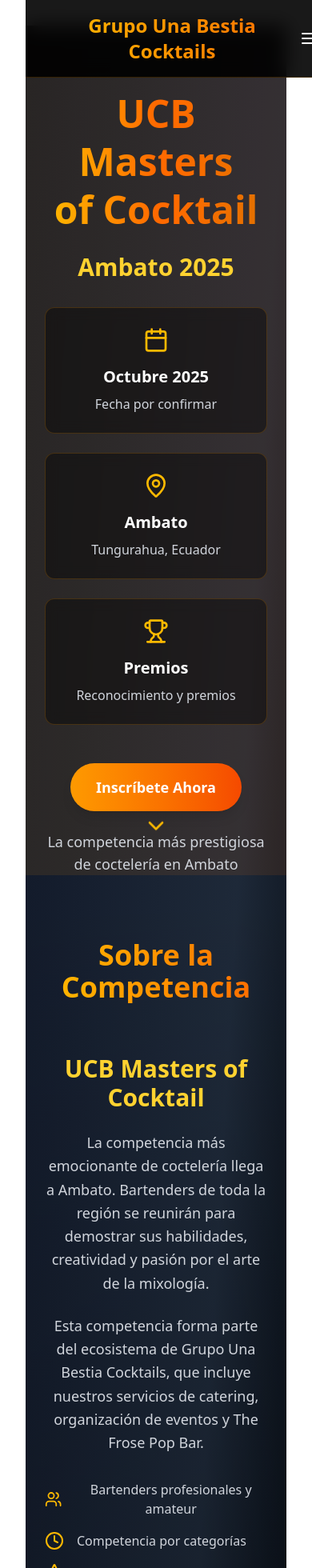
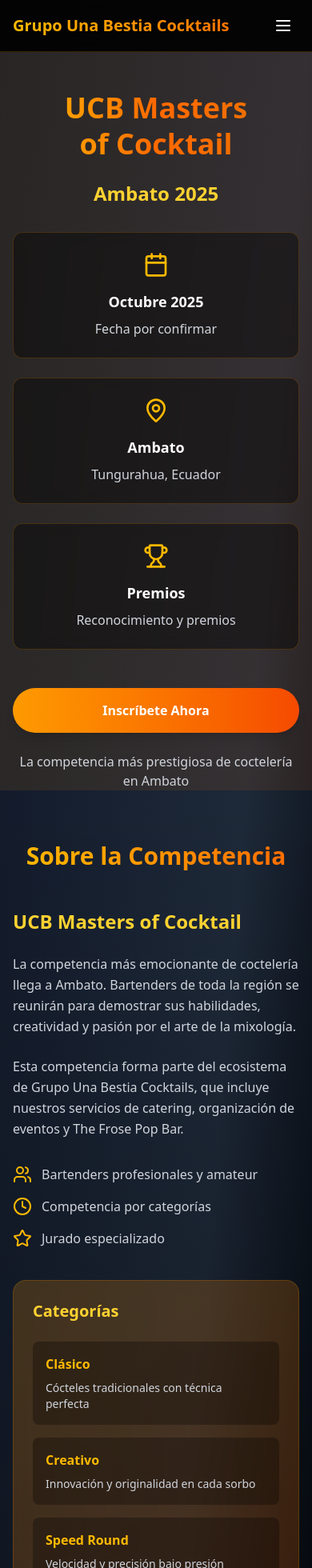
Before and after one commit to Dionisio202/Unabestiacocktails, a React (Vite) app: page / in a window 390 px wide. Shown: the top 1960 px of the page at 80% size. Built offline with nearby package versions, Linux system fonts and the light colour scheme.

Commit message:
changed responsive app

```diff
--- a/src/App.jsx
+++ b/src/App.jsx
@@ -1,6 +1,5 @@
 import { useState } from 'react'
 
-import './App.css'
 import CocktailCompetition from './pages/Competence'
 
 function App() {
--- a/src/pages/Competence.jsx
+++ b/src/pages/Competence.jsx
@@ -29,32 +29,43 @@
   };
 
   return (
-    <div className="min-h-screen bg-gradient-to-br from-gray-900 via-gray-800 to-black text-white">
+    <div className="min-h-screen bg-gradient-to-br from-gray-900 via-gray-800 to-black text-white scroll-smooth">
       {/* Header */}
-      <header className="fixed w-full top-0 z-50 bg-black/90 backdrop-blur-md border-b border-amber-500/20">
-        <nav className="container mx-auto px-6 py-4">
-          <div className="flex justify-between items-center">
-            <div className="text-2xl font-bold bg-gradient-to-r from-amber-400 to-orange-500 bg-clip-text text-transparent">
+      <header className="fixed inset-x-0 top-0 z-50 bg-black/90 backdrop-blur-md border-b border-amber-500/20">
+        <nav className="mx-auto max-w-7xl px-4 sm:px-6 py-3">
+          <div className="flex items-center justify-between gap-3">
+            {/* Marca: evita recortes en anchos medianos */}
+            <a
+              href="#home"
+              className="flex-1 min-w-0 block max-w-full truncate text-xl sm:text-2xl font-bold bg-gradient-to-r from-amber-400 to-orange-500 bg-clip-text text-transparent"
+              aria-label="Ir al inicio"
+            >
               Grupo Una Bestia Cocktails
+            </a>
+
+            {/* Navegación: visible desde XL en adelante para evitar colisiones */}
+            <div className="hidden xl:flex items-center gap-8 shrink-0">
+              <a href="#home" className="hover:text-amber-400 transition-colors whitespace-nowrap">Inicio</a>
+              <a href="#competition" className="hover:text-amber-400 transition-colors whitespace-nowrap">Competencia</a>
+              <a href="#rules" className="hover:text-amber-400 transition-colors whitespace-nowrap">Reglas</a>
+              <a href="#register" className="hover:text-amber-400 transition-colors whitespace-nowrap">Inscríbete</a>
             </div>
 
-            <div className="hidden md:flex space-x-8">
-              <a href="#home" className="hover:text-amber-400 transition-colors">Inicio</a>
-              <a href="#competition" className="hover:text-amber-400 transition-colors">Competencia</a>
-              <a href="#rules" className="hover:text-amber-400 transition-colors">Reglas</a>
-              <a href="#register" className="hover:text-amber-400 transition-colors">Inscríbete</a>
-            </div>
-
+            {/* Botón móvil/tablet */}
             <button
-              className="md:hidden text-white"
+              className="xl:hidden p-2 text-white rounded-md focus:outline-none focus:ring-2 focus:ring-amber-500"
               onClick={() => setIsMenuOpen(!isMenuOpen)}
+              aria-label={isMenuOpen ? 'Cerrar menú' : 'Abrir menú'}
+              aria-expanded={isMenuOpen}
+              aria-controls="mobile-nav"
             >
               {isMenuOpen ? <X size={24} /> : <Menu size={24} />}
             </button>
           </div>
 
+          {/* Menú móvil */}
           {isMenuOpen && (
-            <div className="md:hidden mt-4 pb-4 space-y-2">
+            <div id="mobile-nav" className="xl:hidden mt-3 pb-3 space-y-2">
               <a href="#home" className="block py-2 hover:text-amber-400 transition-colors" onClick={() => setIsMenuOpen(false)}>Inicio</a>
               <a href="#competition" className="block py-2 hover:text-amber-400 transition-colors" onClick={() => setIsMenuOpen(false)}>Competencia</a>
               <a href="#rules" className="block py-2 hover:text-amber-400 transition-colors" onClick={() => setIsMenuOpen(false)}>Reglas</a>
@@ -65,35 +76,38 @@
       </header>
 
       {/* Hero Section */}
-      <section id="home" className="min-h-screen flex items-center justify-center pt-20 relative overflow-hidden">
-        <div className="absolute inset-0 bg-gradient-to-r from-amber-500/10 to-orange-500/10"></div>
+      <section
+        id="home"
+        className="min-h-[calc(100vh-88px)] flex items-center justify-center pt-28 relative overflow-hidden"
+      >
+        <div className="absolute inset-0 bg-gradient-to-r from-amber-500/10 to-orange-500/10" />
 
-        <div className="container mx-auto px-6 text-center relative z-10">
+        <div className="mx-auto max-w-6xl px-4 sm:px-6 text-center relative z-10">
           <div className="mb-8">
-            <h1 className="text-5xl md:text-7xl font-bold mb-6 bg-gradient-to-r from-amber-400 via-orange-500 to-amber-600 bg-clip-text text-transparent leading-tight">
+            <h1 className="text-4xl sm:text-5xl md:text-7xl font-bold mb-6 bg-gradient-to-r from-amber-400 via-orange-500 to-amber-600 bg-clip-text text-transparent leading-tight">
               UCB Masters
               <br />
               of Cocktail
             </h1>
-            <div className="text-3xl md:text-4xl font-semibold text-amber-300 mb-8">
+            <div className="text-2xl sm:text-3xl md:text-4xl font-semibold text-amber-300 mb-8">
               Ambato 2025
             </div>
           </div>
 
-          <div className="grid md:grid-cols-3 gap-6 mb-12 max-w-4xl mx-auto">
+          <div className="grid grid-cols-1 sm:grid-cols-2 lg:grid-cols-3 gap-6 mb-12 max-w-4xl mx-auto">
             <div className="bg-black/40 backdrop-blur-sm rounded-xl p-6 border border-amber-500/20">
               <Calendar className="w-8 h-8 text-amber-400 mx-auto mb-4" />
-              <h3 className="text-xl font-semibold mb-2">Octubre 2025</h3>
+              <h3 className="text-lg sm:text-xl font-semibold mb-2">Octubre 2025</h3>
               <p className="text-gray-300">Fecha por confirmar</p>
             </div>
             <div className="bg-black/40 backdrop-blur-sm rounded-xl p-6 border border-amber-500/20">
               <MapPin className="w-8 h-8 text-amber-400 mx-auto mb-4" />
-              <h3 className="text-xl font-semibold mb-2">Ambato</h3>
+              <h3 className="text-lg sm:text-xl font-semibold mb-2">Ambato</h3>
               <p className="text-gray-300">Tungurahua, Ecuador</p>
             </div>
             <div className="bg-black/40 backdrop-blur-sm rounded-xl p-6 border border-amber-500/20">
               <Trophy className="w-8 h-8 text-amber-400 mx-auto mb-4" />
-              <h3 className="text-xl font-semibold mb-2">Premios</h3>
+              <h3 className="text-lg sm:text-xl font-semibold mb-2">Premios</h3>
               <p className="text-gray-300">Reconocimiento y premios</p>
             </div>
           </div>
@@ -101,56 +115,57 @@
           <div className="space-y-6">
             <a
               href="#register"
-              className="inline-block bg-gradient-to-r from-amber-500 to-orange-600 hover:from-amber-600 hover:to-orange-700 text-white font-bold py-4 px-8 rounded-full text-lg transform hover:scale-105 transition-all shadow-lg"
+              className="inline-block w-full sm:w-auto bg-gradient-to-r from-amber-500 to-orange-600 hover:from-amber-600 hover:to-orange-700 text-white font-bold py-4 px-8 rounded-full text-base sm:text-lg transform hover:scale-105 transition-all shadow-lg"
             >
               Inscríbete Ahora
             </a>
             <div className="text-gray-300">
-              <p className="text-lg">La competencia más prestigiosa de coctelería en Ambato</p>
+              <p className="text-base sm:text-lg">La competencia más prestigiosa de coctelería en Ambato</p>
             </div>
           </div>
         </div>
 
-        <div className="absolute bottom-10 left-1/2 transform -translate-x-1/2 animate-bounce">
+        {/* Oculta la flecha en móvil para no tapar contenido */}
+        <div className="hidden md:block absolute bottom-10 left-1/2 -translate-x-1/2 animate-bounce">
           <ChevronDown className="w-8 h-8 text-amber-400" />
         </div>
       </section>
 
       {/* Competition Details */}
-      <section id="competition" className="py-20 bg-gradient-to-b from-transparent to-black/30">
-        <div className="container mx-auto px-6">
-          <h2 className="text-4xl md:text-5xl font-bold text-center mb-16 bg-gradient-to-r from-amber-400 to-orange-500 bg-clip-text text-transparent">
+      <section id="competition" className="py-16 sm:py-20 bg-gradient-to-b from-transparent to-black/30 scroll-mt-28">
+        <div className="mx-auto max-w-7xl px-4 sm:px-6">
+          <h2 className="text-3xl sm:text-4xl md:text-5xl font-bold text-center mb-12 sm:mb-16 bg-gradient-to-r from-amber-400 to-orange-500 bg-clip-text text-transparent">
             Sobre la Competencia
           </h2>
 
-          <div className="grid md:grid-cols-2 gap-12 items-center">
+          <div className="grid grid-cols-1 lg:grid-cols-2 gap-10 lg:gap-12 items-center">
             <div>
-              <h3 className="text-3xl font-bold mb-6 text-amber-300">UCB Masters of Cocktail</h3>
-              <p className="text-lg text-gray-300 mb-6 leading-relaxed">
+              <h3 className="text-2xl sm:text-3xl font-bold mb-6 text-amber-300">UCB Masters of Cocktail</h3>
+              <p className="text-base sm:text-lg text-gray-300 mb-6 leading-relaxed">
                 La competencia más emocionante de coctelería llega a Ambato. Bartenders de toda la región se reunirán para demostrar sus habilidades, creatividad y pasión por el arte de la mixología.
               </p>
-              <p className="text-lg text-gray-300 mb-8 leading-relaxed">
+              <p className="text-base sm:text-lg text-gray-300 mb-8 leading-relaxed">
                 Esta competencia forma parte del ecosistema de Grupo Una Bestia Cocktails, que incluye nuestros servicios de catering, organización de eventos y The Frose Pop Bar.
               </p>
 
               <div className="space-y-4">
-                <div className="flex items-center space-x-4">
+                <div className="flex items-center gap-3">
                   <Users className="w-6 h-6 text-amber-400" />
                   <span className="text-gray-300">Bartenders profesionales y amateur</span>
                 </div>
-                <div className="flex items-center space-x-4">
+                <div className="flex items-center gap-3">
                   <Clock className="w-6 h-6 text-amber-400" />
                   <span className="text-gray-300">Competencia por categorías</span>
                 </div>
-                <div className="flex items-center space-x-4">
+                <div className="flex items-center gap-3">
                   <Star className="w-6 h-6 text-amber-400" />
                   <span className="text-gray-300">Jurado especializado</span>
                 </div>
               </div>
             </div>
 
-            <div className="bg-gradient-to-br from-amber-500/20 to-orange-500/20 rounded-2xl p-8 backdrop-blur-sm border border-amber-500/20">
-              <h4 className="text-2xl font-bold mb-6 text-amber-300">Categorías</h4>
+            <div className="bg-gradient-to-br from-amber-500/20 to-orange-500/20 rounded-2xl p-6 sm:p-8 backdrop-blur-sm border border-amber-500/20">
+              <h4 className="text-xl sm:text-2xl font-bold mb-6 text-amber-300">Categorías</h4>
               <div className="space-y-4">
                 <div className="bg-black/30 rounded-lg p-4">
                   <h5 className="font-semibold text-amber-400 mb-2">Clásico</h5>
@@ -171,53 +186,53 @@
       </section>
 
       {/* Rules Section */}
-      <section id="rules" className="py-20 bg-black/20">
-        <div className="container mx-auto px-6">
-          <h2 className="text-4xl md:text-5xl font-bold text-center mb-16 bg-gradient-to-r from-amber-400 to-orange-500 bg-clip-text text-transparent">
+      <section id="rules" className="py-16 sm:py-20 bg-black/20 scroll-mt-28">
+        <div className="mx-auto max-w-7xl px-4 sm:px-6">
+          <h2 className="text-3xl sm:text-4xl md:text-5xl font-bold text-center mb-12 sm:mb-16 bg-gradient-to-r from-amber-400 to-orange-500 bg-clip-text text-transparent">
             Reglas y Requisitos
           </h2>
 
           <div className="max-w-4xl mx-auto">
-            <div className="grid md:grid-cols-2 gap-8">
-              <div className="bg-gradient-to-br from-gray-800/50 to-gray-900/50 rounded-xl p-8 backdrop-blur-sm border border-amber-500/20">
-                <h3 className="text-2xl font-bold mb-6 text-amber-300">Requisitos Generales</h3>
+            <div className="grid grid-cols-1 lg:grid-cols-2 gap-8">
+              <div className="bg-gradient-to-br from-gray-800/50 to-gray-900/50 rounded-xl p-6 sm:p-8 backdrop-blur-sm border border-amber-500/20">
+                <h3 className="text-xl sm:text-2xl font-bold mb-6 text-amber-300">Requisitos Generales</h3>
                 <ul className="space-y-4 text-gray-300">
-                  <li className="flex items-start space-x-3">
-                    <div className="w-2 h-2 bg-amber-400 rounded-full mt-2 flex-shrink-0"></div>
+                  <li className="flex items-start gap-3">
+                    <div className="w-2 h-2 bg-amber-400 rounded-full mt-2 flex-shrink-0" />
                     <span>Mayor de 18 años</span>
                   </li>
-                  <li className="flex items-start space-x-3">
-                    <div className="w-2 h-2 bg-amber-400 rounded-full mt-2 flex-shrink-0"></div>
+                  <li className="flex items-start gap-3">
+                    <div className="w-2 h-2 bg-amber-400 rounded-full mt-2 flex-shrink-0" />
                     <span>Experiencia en bartending (mínimo 6 meses)</span>
                   </li>
-                  <li className="flex items-start space-x-3">
-                    <div className="w-2 h-2 bg-amber-400 rounded-full mt-2 flex-shrink-0"></div>
+                  <li className="flex items-start gap-3">
+                    <div className="w-2 h-2 bg-amber-400 rounded-full mt-2 flex-shrink-0" />
                     <span>Traer herramientas propias de bar</span>
                   </li>
-                  <li className="flex items-start space-x-3">
-                    <div className="w-2 h-2 bg-amber-400 rounded-full mt-2 flex-shrink-0"></div>
+                  <li className="flex items-start gap-3">
+                    <div className="w-2 h-2 bg-amber-400 rounded-full mt-2 flex-shrink-0" />
                     <span>Registro completo antes del evento</span>
                   </li>
                 </ul>
               </div>
 
-              <div className="bg-gradient-to-br from-gray-800/50 to-gray-900/50 rounded-xl p-8 backdrop-blur-sm border border-amber-500/20">
-                <h3 className="text-2xl font-bold mb-6 text-amber-300">Criterios de Evaluación</h3>
+              <div className="bg-gradient-to-br from-gray-800/50 to-gray-900/50 rounded-xl p-6 sm:p-8 backdrop-blur-sm border border-amber-500/20">
+                <h3 className="text-xl sm:text-2xl font-bold mb-6 text-amber-300">Criterios de Evaluación</h3>
                 <ul className="space-y-4 text-gray-300">
-                  <li className="flex items-start space-x-3">
-                    <div className="w-2 h-2 bg-amber-400 rounded-full mt-2 flex-shrink-0"></div>
+                  <li className="flex items-start gap-3">
+                    <div className="w-2 h-2 bg-amber-400 rounded-full mt-2 flex-shrink-0" />
                     <span>Técnica y presentación (40%)</span>
                   </li>
-                  <li className="flex items-start space-x-3">
-                    <div className="w-2 h-2 bg-amber-400 rounded-full mt-2 flex-shrink-0"></div>
+                  <li className="flex items-start gap-3">
+                    <div className="w-2 h-2 bg-amber-400 rounded-full mt-2 flex-shrink-0" />
                     <span>Sabor y equilibrio (35%)</span>
                   </li>
-                  <li className="flex items-start space-x-3">
-                    <div className="w-2 h-2 bg-amber-400 rounded-full mt-2 flex-shrink-0"></div>
+                  <li className="flex items-start gap-3">
+                    <div className="w-2 h-2 bg-amber-400 rounded-full mt-2 flex-shrink-0" />
                     <span>Creatividad e innovación (15%)</span>
                   </li>
-                  <li className="flex items-start space-x-3">
-                    <div className="w-2 h-2 bg-amber-400 rounded-full mt-2 flex-shrink-0"></div>
+                  <li className="flex items-start gap-3">
+                    <div className="w-2 h-2 bg-amber-400 rounded-full mt-2 flex-shrink-0" />
                     <span>Limpieza y organización (10%)</span>
                   </li>
                 </ul>
@@ -228,15 +243,15 @@
       </section>
 
       {/* Registration Form */}
-      <section id="register" className="py-20 bg-gradient-to-b from-black/30 to-gray-900">
-        <div className="container mx-auto px-6">
-          <h2 className="text-4xl md:text-5xl font-bold text-center mb-16 bg-gradient-to-r from-amber-400 to-orange-500 bg-clip-text text-transparent">
+      <section id="register" className="py-16 sm:py-20 bg-gradient-to-b from-black/30 to-gray-900 scroll-mt-28">
+        <div className="mx-auto max-w-7xl px-4 sm:px-6">
+          <h2 className="text-3xl sm:text-4xl md:text-5xl font-bold text-center mb-12 sm:mb-16 bg-gradient-to-r from-amber-400 to-orange-500 bg-clip-text text-transparent">
             Inscríbete Ahora
           </h2>
 
           <div className="max-w-2xl mx-auto">
-            <div className="bg-gradient-to-br from-gray-800/50 to-gray-900/50 rounded-2xl p-8 backdrop-blur-sm border border-amber-500/20">
-              <div className="grid md:grid-cols-2 gap-6">
+            <div className="bg-gradient-to-br from-gray-800/50 to-gray-900/50 rounded-2xl p-6 sm:p-8 backdrop-blur-sm border border-amber-500/20">
+              <div className="grid grid-cols-1 md:grid-cols-2 gap-6">
                 <div>
                   <label className="block text-amber-300 text-sm font-semibold mb-2">Nombre completo *</label>
                   <input
@@ -244,7 +259,7 @@
                     name="name"
                     value={formData.name}
                     onChange={handleInputChange}
-                    className="w-full px-4 py-3 bg-black/30 border border-amber-500/30 rounded-lg focus:border-amber-400 focus:outline-none text-white placeholder-gray-400"
+                    className="w-full px-4 py-3 bg-black/30 border border-amber-500/30 rounded-lg focus:outline-none focus:ring-2 focus:ring-amber-500 text-white placeholder-gray-400"
                     placeholder="Tu nombre completo"
                   />
                 </div>
@@ -256,7 +271,7 @@
                     name="email"
                     value={formData.email}
                     onChange={handleInputChange}
-                    className="w-full px-4 py-3 bg-black/30 border border-amber-500/30 rounded-lg focus:border-amber-400 focus:outline-none text-white placeholder-gray-400"
+                    className="w-full px-4 py-3 bg-black/30 border border-amber-500/30 rounded-lg focus:outline-none focus:ring-2 focus:ring-amber-500 text-white placeholder-gray-400"
                     placeholder="tu@email.com"
                   />
                 </div>
@@ -268,7 +283,7 @@
                     name="phone"
                     value={formData.phone}
                     onChange={handleInputChange}
-                    className="w-full px-4 py-3 bg-black/30 border border-amber-500/30 rounded-lg focus:border-amber-400 focus:outline-none text-white placeholder-gray-400"
+                    className="w-full px-4 py-3 bg-black/30 border border-amber-500/30 rounded-lg focus:outline-none focus:ring-2 focus:ring-amber-500 text-white placeholder-gray-400"
                     placeholder="+593 99 999 9999"
                   />
                 </div>
@@ -279,7 +294,7 @@
                     name="experience"
                     value={formData.experience}
                     onChange={handleInputChange}
-                    className="w-full px-4 py-3 bg-black/30 border border-amber-500/30 rounded-lg focus:border-amber-400 focus:outline-none text-white"
+                    className="w-full px-4 py-3 bg-black/30 border border-amber-500/30 rounded-lg focus:outline-none focus:ring-2 focus:ring-amber-500 text-white"
                   >
                     <option value="">Selecciona...</option>
                     <option value="6months-1year">6 meses - 1 año</option>
@@ -295,7 +310,7 @@
                     name="category"
                     value={formData.category}
                     onChange={handleInputChange}
-                    className="w-full px-4 py-3 bg-black/30 border border-amber-500/30 rounded-lg focus:border-amber-400 focus:outline-none text-white"
+                    className="w-full px-4 py-3 bg-black/30 border border-amber-500/30 rounded-lg focus:outline-none focus:ring-2 focus:ring-amber-500 text-white"
                   >
                     <option value="">Selecciona categoría...</option>
                     <option value="classic">Clásico</option>
@@ -311,7 +326,7 @@
                     name="cocktailName"
                     value={formData.cocktailName}
                     onChange={handleInputChange}
-                    className="w-full px-4 py-3 bg-black/30 border border-amber-500/30 rounded-lg focus:border-amber-400 focus:outline-none text-white placeholder-gray-400"
+                    className="w-full px-4 py-3 bg-black/30 border border-amber-500/30 rounded-lg focus:outline-none focus:ring-2 focus:ring-amber-500 text-white placeholder-gray-400"
                     placeholder="Nombre de tu creación"
                   />
                 </div>
@@ -320,19 +335,19 @@
                   <label className="block text-amber-300 text-sm font-semibold mb-2">Breve descripción de tu experiencia</label>
                   <textarea
                     name="description"
-                    rows="4"
+                    rows={4}
                     value={formData.description}
                     onChange={handleInputChange}
-                    className="w-full px-4 py-3 bg-black/30 border border-amber-500/30 rounded-lg focus:border-amber-400 focus:outline-none text-white placeholder-gray-400 resize-none"
+                    className="w-full px-4 py-3 bg-black/30 border border-amber-500/30 rounded-lg focus:outline-none focus:ring-2 focus:ring-amber-500 text-white placeholder-gray-400 resize-none"
                     placeholder="Cuéntanos sobre tu experiencia en bartending..."
-                  ></textarea>
+                  />
                 </div>
               </div>
 
               <div className="mt-8">
                 <button
                   onClick={handleSubmit}
-                  className="w-full bg-gradient-to-r from-amber-500 to-orange-600 hover:from-amber-600 hover:to-orange-700 text-white font-bold py-4 px-8 rounded-lg text-lg transform hover:scale-102 transition-all shadow-lg"
+                  className="w-full bg-gradient-to-r from-amber-500 to-orange-600 hover:from-amber-600 hover:to-orange-700 text-white font-bold py-4 px-8 rounded-lg text-lg transform hover:scale-[1.02] transition-all shadow-lg"
                 >
                   Enviar Inscripción
                 </button>
@@ -344,8 +359,8 @@
 
       {/* Footer */}
       <footer className="bg-black/80 py-12 border-t border-amber-500/20">
-        <div className="container mx-auto px-6">
-          <div className="grid md:grid-cols-3 gap-8">
+        <div className="mx-auto max-w-7xl px-4 sm:px-6">
+          <div className="grid grid-cols-1 md:grid-cols-2 lg:grid-cols-3 gap-8">
             <div>
               <h3 className="text-2xl font-bold mb-4 bg-gradient-to-r from-amber-400 to-orange-500 bg-clip-text text-transparent">
                 Grupo Una Bestia Cocktails
@@ -364,7 +379,7 @@
               <h4 className="text-xl font-semibold mb-4 text-amber-300">Contacto</h4>
               <div className="space-y-2 text-gray-300">
                 <p>📧 info@unabestiacocktails.com</p>
-                <p>📱 +593 99 999 9999</p>
+                <p>📱 +593999817566</p>
                 <p>📍 Ambato, Tungurahua</p>
               </div>
             </div>
```
